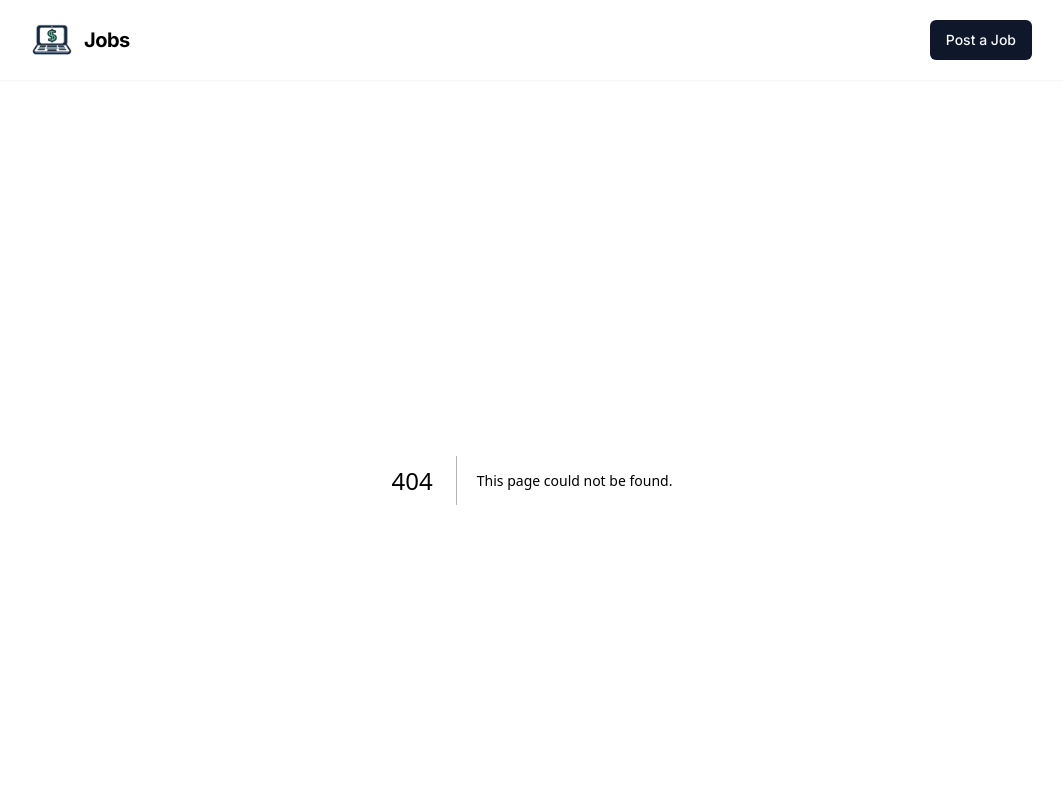
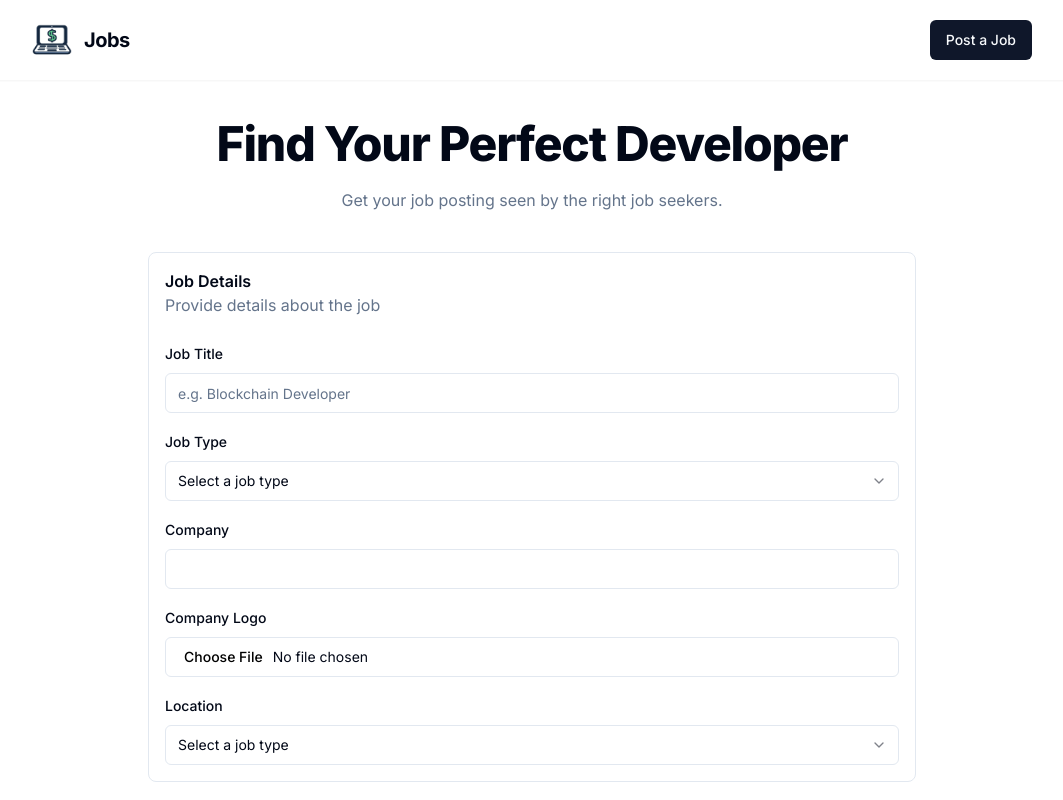
Before and after one commit to cqlyj/nextjs-job-board, a Next.js app: page /jobs/new in a window 1280 px wide. Before the commit this address had no page. Shown: the top 800 px of the page, without its empty margins (108-1171 px from the left). Built offline with nearby package versions, Linux system fonts and the light colour scheme.

Commit message:
Add NewJobForm component and page

```diff
--- /dev/null
+++ b/src/app/jobs/new/NewJobForm.tsx
@@ -0,0 +1,158 @@
+"use client";
+
+import {
+  Form,
+  FormControl,
+  FormField,
+  FormItem,
+  FormLabel,
+  FormMessage,
+} from "@/components/ui/form";
+import H1 from "@/components/ui/h1";
+import { CreateJobValues, createJobSchema } from "@/lib/validation";
+import { useForm } from "react-hook-form";
+import { zodResolver } from "@hookform/resolvers/zod";
+import { Input } from "@/components/ui/input";
+import Select from "@/components/ui/select";
+import { jobTypes, locationTypes } from "@/lib/job-types";
+
+const NewJobForm = () => {
+  const form = useForm<CreateJobValues>({
+    resolver: zodResolver(createJobSchema),
+  });
+
+  const {
+    handleSubmit,
+    watch,
+    trigger,
+    control,
+    setValue,
+    setFocus,
+    formState: { isSubmitting },
+  } = form;
+
+  async function onSubmit(value: CreateJobValues) {
+    alert(JSON.stringify(value, null, 2));
+  }
+
+  return (
+    <main className="m-auto my-10 max-w-3xl space-y-10">
+      <div className="space-y-5 text-center">
+        <H1>Find Your Perfect Developer</H1>
+        <p className="text-muted-foreground">
+          Get your job posting seen by the right job seekers.
+        </p>
+      </div>
+      <div className="space-y-6 rounded-lg border p-4">
+        <div>
+          <h2 className="font-semibold">Job Details</h2>
+          <p className="text-muted-foreground">Provide details about the job</p>
+        </div>
+        <Form {...form}>
+          <form
+            className="space-y-4"
+            noValidate
+            onSubmit={handleSubmit(onSubmit)}
+          >
+            <FormField
+              control={control}
+              name="title"
+              render={({ field }) => (
+                <FormItem>
+                  <FormLabel>Job Title</FormLabel>
+                  <FormControl>
+                    <Input
+                      placeholder="e.g. Blockchain Developer"
+                      {...field}
+                    ></Input>
+                  </FormControl>
+                  <FormMessage></FormMessage>
+                </FormItem>
+              )}
+            ></FormField>
+            <FormField
+              control={control}
+              name="type"
+              render={({ field }) => (
+                <FormItem>
+                  <FormLabel>Job Type</FormLabel>
+                  <FormControl>
+                    <Select {...field} defaultValue="">
+                      <option value="" hidden>
+                        Select a job type
+                      </option>
+                      {jobTypes.map((jobType) => (
+                        <option value={jobType} key={jobType}>
+                          {jobType}
+                        </option>
+                      ))}
+                    </Select>
+                  </FormControl>
+                  <FormMessage></FormMessage>
+                </FormItem>
+              )}
+            ></FormField>
+            <FormField
+              control={control}
+              name="companyName"
+              render={({ field }) => (
+                <FormItem>
+                  <FormLabel>Company</FormLabel>
+                  <FormControl>
+                    <Input {...field}></Input>
+                  </FormControl>
+                  <FormMessage></FormMessage>
+                </FormItem>
+              )}
+            ></FormField>
+            <FormField
+              control={control}
+              name="companyLogo"
+              render={({ field: { value, ...fieldValues } }) => (
+                <FormItem>
+                  <FormLabel>Company Logo</FormLabel>
+                  <FormControl>
+                    <Input
+                      {...fieldValues}
+                      type="file"
+                      accept="image/*"
+                      onChange={(e) => {
+                        const file = e.target.files?.[0];
+                        fieldValues.onChange(file);
+                      }}
+                    ></Input>
+                  </FormControl>
+                  <FormMessage></FormMessage>
+                </FormItem>
+              )}
+            ></FormField>
+            <FormField
+              control={control}
+              name="locationType"
+              render={({ field }) => (
+                <FormItem>
+                  <FormLabel>Location</FormLabel>
+                  <FormControl>
+                    <Select {...field} defaultValue="">
+                      <option value="" hidden>
+                        Select a job type
+                      </option>
+                      {locationTypes.map((locationType) => (
+                        <option value={locationType} key={locationType}>
+                          {locationType}
+                        </option>
+                      ))}
+                    </Select>
+                  </FormControl>
+                  <FormMessage></FormMessage>
+                </FormItem>
+              )}
+            ></FormField>
+          </form>
+        </Form>
+      </div>
+    </main>
+  );
+};
+
+export default NewJobForm;
--- /dev/null
+++ b/src/app/jobs/new/page.tsx
@@ -0,0 +1,12 @@
+import { Metadata } from "next";
+import NewJobForm from "./NewJobForm";
+
+export const metadata: Metadata = {
+  title: "Post a new job",
+};
+
+const page = () => {
+  return <NewJobForm />;
+};
+
+export default page;
```
